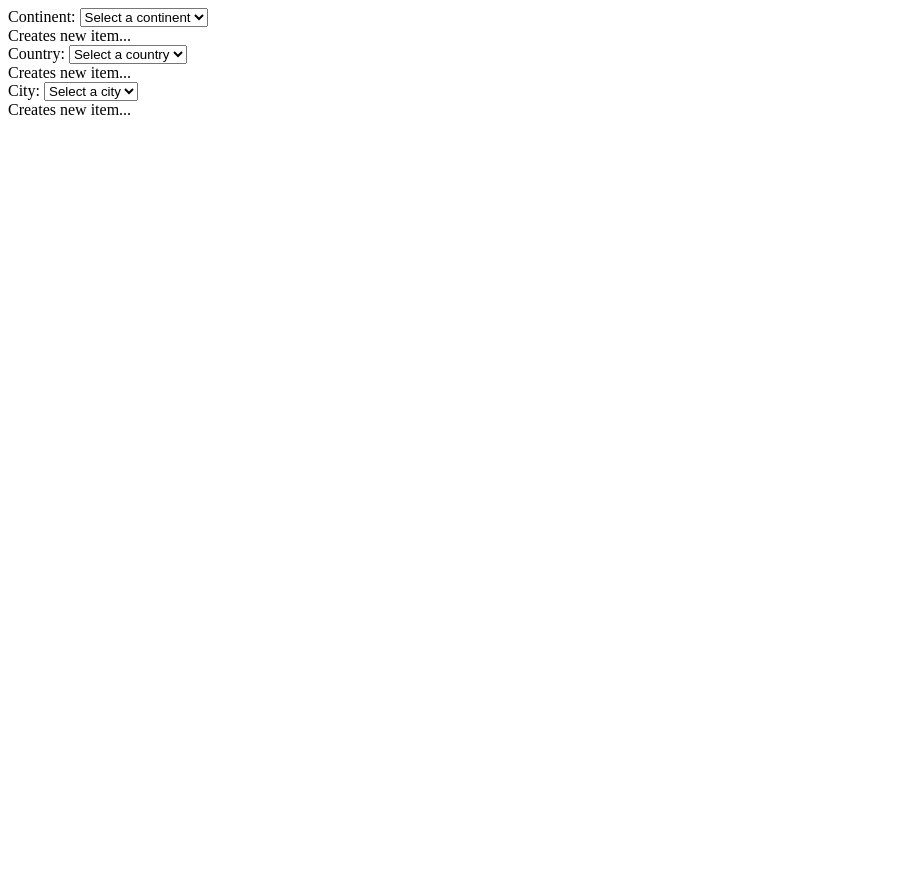
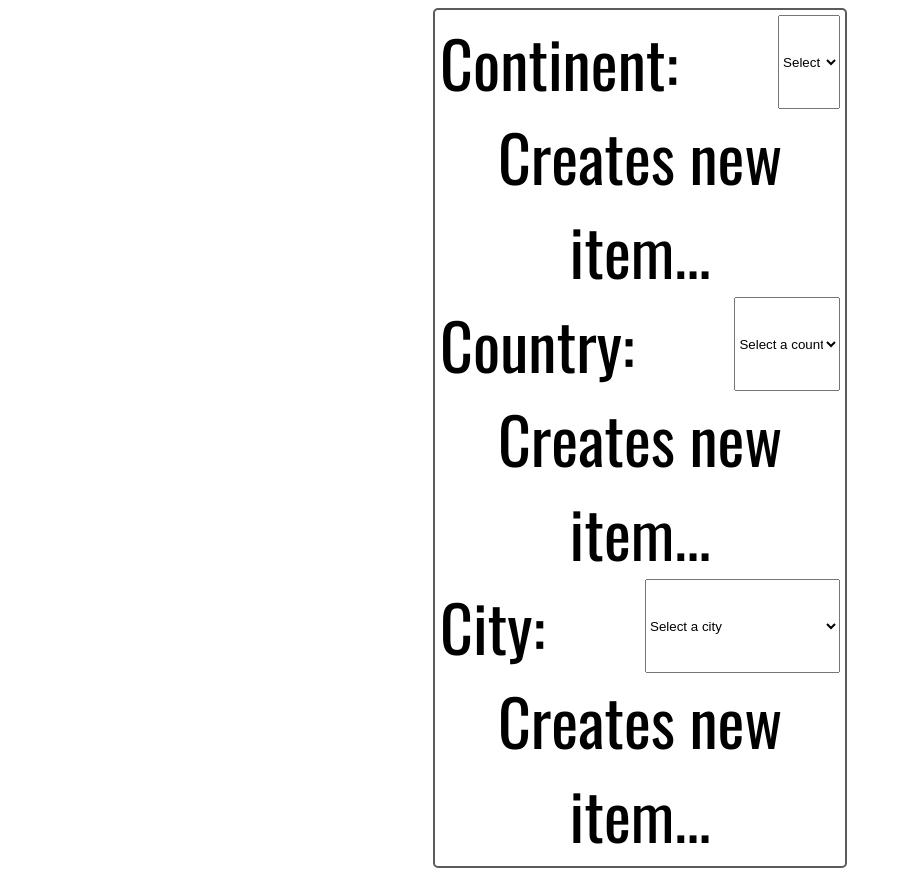
Before and after one commit to SibahleMayekiso/CascadingDdlSelector, a website: page index.html in a window 1280 px wide. Shown: the whole page, without its empty margins (0-902 px from the left). Before the commit the page ends 800 px from the top, so only its background shows below. Drawn offline with nearby package versions, Linux system fonts and the light colour scheme.

Commit message:
Initial styling

```diff
--- a/index.html
+++ b/index.html
@@ -6,32 +6,42 @@
     <meta name="viewport" content="width=device-width, initial-scale=1.0">
     <title>Location Selector | Sibahle Mayekiso</title>
     <script src="https://code.jquery.com/jquery-3.6.1.min.js" integrity="sha256-o88AwQnZB+VDvE9tvIXrMQaPlFFSUTR+nldQm1LuPXQ=" crossorigin="anonymous"></script>
+    <link rel="preconnect" href="https://fonts.googleapis.com">
+    <link rel="preconnect" href="https://fonts.gstatic.com" crossorigin>
+    <link href="https://fonts.googleapis.com/css2?family=Oswald&display=swap" rel="stylesheet">
+    <link href="main.css" rel="stylesheet" type="text/css">
 </head>
 <body>
     <form class="selector-container">
         <div class="selector-item-container">
+            <div class="selector-item">
                 <label for="continent">Continent:</label>
                 <select id="continent" name="continent">
                     <option value='default'>Select a continent</option>
                 </select>
             </div>
             <span class="item-modifier" id="continentModifier">Creates new item...</span>
+        </div>
 
         <div class="selector-item-container">
+            <div class="selector-item">
                 <label for="country">Country:</label>
                 <select id="country" name="country">
                     <option value='default'>Select a country</option>
                 </select>
             </div>
             <span class="item-modifier" id="countryModifier">Creates new item...</span>
+        </div>
 
         <div class="selector-item-container">
+            <div class="selector-item">
                 <label for="city">City:</label>
                 <select id="city" name="city">
                     <option value='default'>Select a city</option>
                 </select>
             </div>
             <span class="item-modifier" id="cityModifier">Creates new item...</span>
+        </div>
     </form>
 
     <script src="/js/mainJquery.js"></script>
--- a/public/js/mainJquery.js
+++ b/public/js/mainJquery.js
@@ -196,3 +196,42 @@ const elementExists = (regionType, string, array) => {
   }
   return bFlag;
 };
+
+//Styling
+$("body").css({
+  display: "flex",
+  "justify-content": "center",
+  "align-items": "center",
+  "text-align": "center",
+  "min-height": "100vh",
+});
+$(".selector-container").css({
+  display: "flex",
+  "flex-direction": "column",
+  margin: "0 0 0 0",
+  width: "auto",
+  "max-width": "400px",
+  border: "2px solid rgba(0, 0, 0, 0.644)",
+  "border-radius": "5px",
+  padding: "5px",
+});
+
+$(".selector-container select").css({
+  "margin-left": "100px",
+  width: "200px",
+  "min-width": "50px",
+});
+$(".selector-item-container").css({
+  display: "flex",
+  "flex-direction": "column",
+  "align-items": "stretch",
+  width: "100%",
+});
+$(".selector-item").css({
+  display: "flex",
+  "justify-content": "space-between",
+});
+
+$(".item-modifier").css({
+  display: "block",
+});
--- /dev/null
+++ b/public/main.css
@@ -0,0 +1,5 @@
+html {
+    margin-left: "0px";
+    font-family: 'Oswald', sans-serif;
+    font-size: 5vw;
+}
```
Lines whose indentation alone changed are shown as unchanged.
